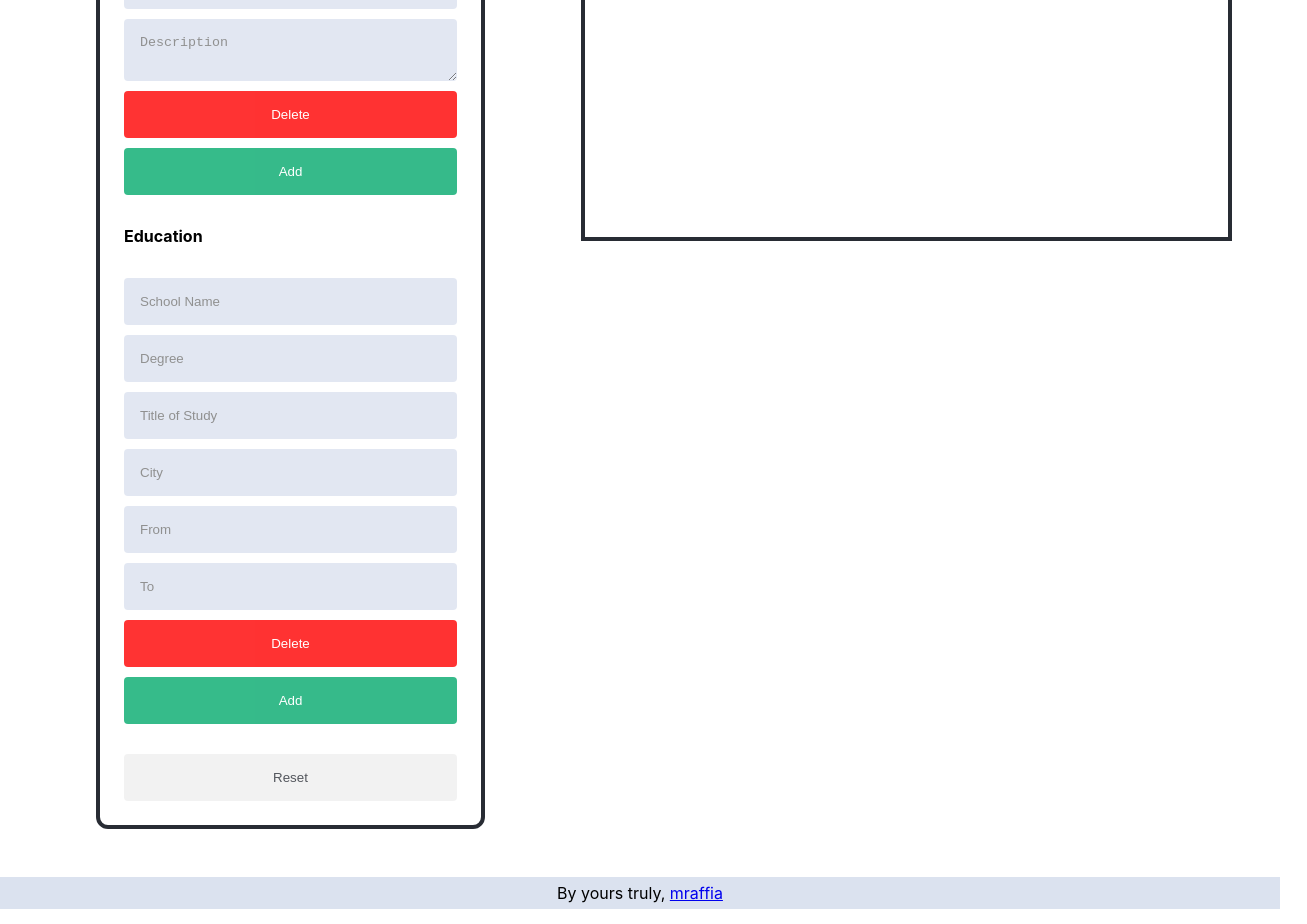
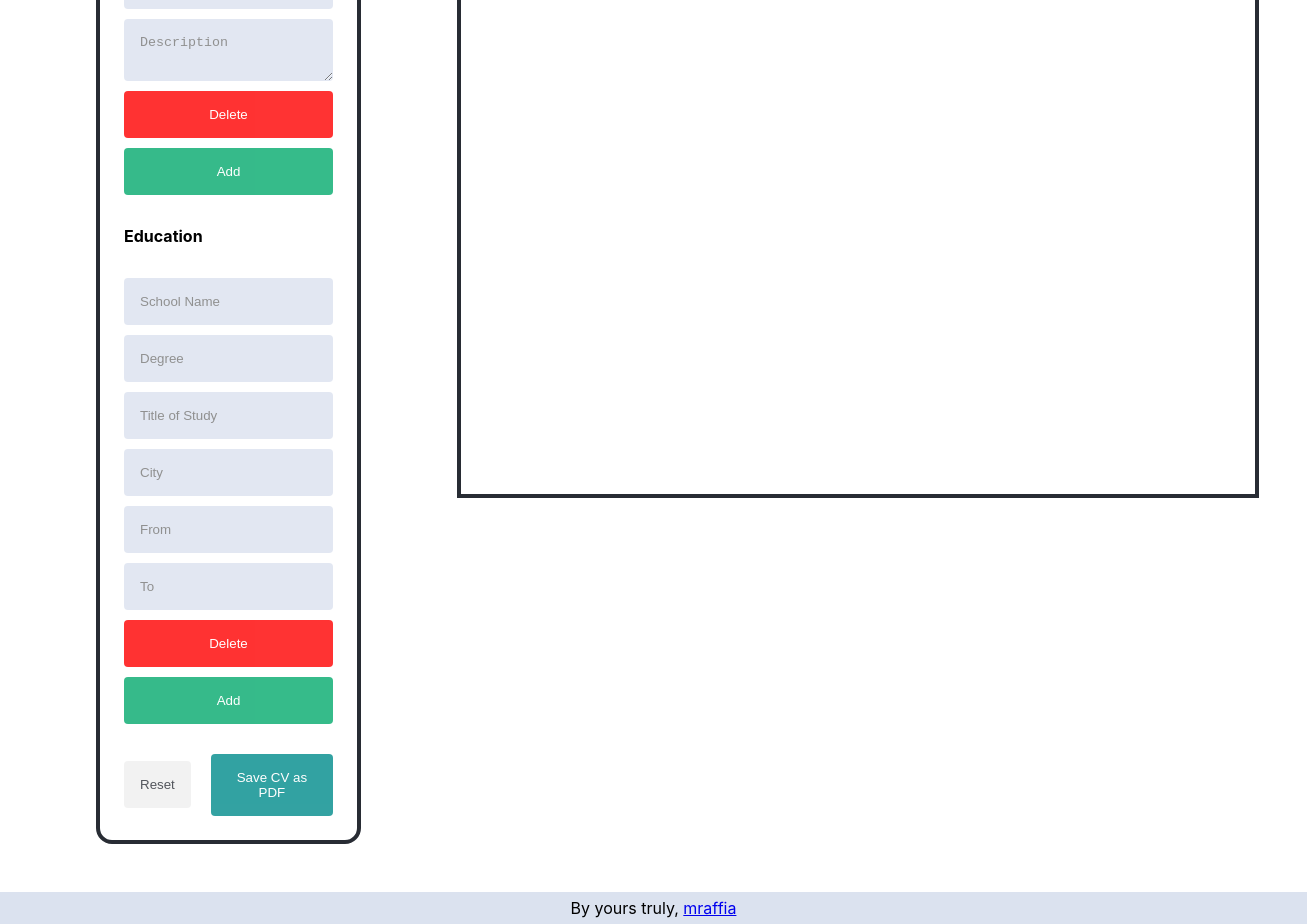
Before and after one commit to mraffia/odin-cv-application, a React (Create React App) app: page / in a window 1280 px wide. Shown: the part 721-1645 px from the top of the page, 1307 px wide, since content can reach past the window. Built offline with nearby package versions, Linux system fonts and the light colour scheme.

Commit message:
Implement save cv as pdf function

```diff
--- a/package.json
+++ b/package.json
@@ -6,6 +6,7 @@
     "@testing-library/jest-dom": "^5.16.5",
     "@testing-library/react": "^13.4.0",
     "@testing-library/user-event": "^13.5.0",
+    "html2pdf.js": "^0.10.1",
     "react": "^18.2.0",
     "react-dom": "^18.2.0",
     "react-scripts": "5.0.1",
--- a/src/App.css
+++ b/src/App.css
@@ -1,40 +1,5 @@
 .App {
   text-align: center;
-}
-
-.App-logo {
-  height: 40vmin;
-  pointer-events: none;
-}
-
-@media (prefers-reduced-motion: no-preference) {
-  .App-logo {
-    animation: App-logo-spin infinite 20s linear;
-  }
-}
-
-.App-header {
-  background-color: #282c34;
-  min-height: 100vh;
-  display: flex;
-  flex-direction: column;
-  align-items: center;
-  justify-content: center;
-  font-size: calc(10px + 2vmin);
-  color: white;
-}
-
-.App-link {
-  color: #61dafb;
-}
-
-@keyframes App-logo-spin {
-  from {
-    transform: rotate(0deg);
-  }
-  to {
-    transform: rotate(360deg);
-  }
 }
 
 .container {
@@ -62,16 +27,19 @@
   margin: 48px 48px 48px 96px;
   padding: 0 24px 24px 24px;
   border: #282c34 4px solid;
-  border-radius: 12px;
+  border-radius: 16px;
 }
 
 .overview-container {
   grid-area: overview;
   margin: 48px 48px 48px 48px;
-  padding: 0 24px 24px 24px;
   border: #282c34 4px solid;
-  height: 842px;
-  width: 595px;
+  height: 1123px;
+  width: 794px;
+}
+
+.overview-printable {
+  padding: 24px 36px 24px 36px;
 }
 
 .form-subcontainer,
@@ -126,11 +94,21 @@ button:hover {
   background-color: red;
 }
 
+.buttons-container {
+  margin-top: 20px;
+  display: flex;
+  justify-content: center;
+  align-items: center;
+}
+
 .reset {
-  margin-top: 20px;
+  margin-right: 20px;
   color: #282c34;
 }
 
+.generatePdf {
+  background-color: darkcyan;
+}
 
 textarea {
   resize: vertical;
@@ -144,6 +122,7 @@ textarea {
 
 .overview-personal-name {
   margin-bottom: 0;
+  margin-top: 0;
 }
 
 .overview-personal-title {
--- a/src/App.js
+++ b/src/App.js
@@ -1,3 +1,4 @@
+import html2pdf from 'html2pdf.js';
 import React from 'react';
 import './App.css';
 import Overview from "./components/Overview";
@@ -35,6 +36,7 @@ class App extends React.Component {
     this.handleAddExpOrEdu = this.handleAddExpOrEdu.bind(this);
     this.handleDeleteExpOrEdu = this.handleDeleteExpOrEdu.bind(this);
     this.handleReset = this.handleReset.bind(this);
+    this.handleGeneratePdf = this.handleGeneratePdf.bind(this);
   }
 
   handleChange(event) {
@@ -152,6 +154,15 @@ class App extends React.Component {
     }, () => { console.log(this.state) });
   }
 
+  handleGeneratePdf(event) {
+    const element = document.querySelector(".overview-printable");
+
+    html2pdf()
+      .set({ html2canvas: { scale: 4 } })
+      .from(element)
+      .save();
+  }
+
   render() {
     return (
       <div className="container">
@@ -204,11 +215,11 @@ class App extends React.Component {
               })}
               <button className="add-education" type="button" onClick={this.handleAddExpOrEdu}>Add</button>
             </div>
-
-            <div className="reset-container">
-              <button className="reset" type="button" onClick={this.handleReset}>Reset</button>
-            </div>
           </form>
+          <div className="buttons-container">
+            <button className="reset" type="button" onClick={this.handleReset}>Reset</button>
+            <button className="generatePdf" type="button" onClick={this.handleGeneratePdf}>Save CV as PDF</button>
+          </div>
         </div>
 
         <Overview
--- a/src/components/Overview.js
+++ b/src/components/Overview.js
@@ -8,6 +8,7 @@ class Overview extends React.Component {
 
         return (
             <div className="overview-container">
+                <div className="overview-printable">
                     <div className="overview-personal">
                         <h1 className="overview-personal-name">{personal.name}</h1>
                         <div className="overview-personal-title">{personal.title}</div>
@@ -48,6 +49,7 @@ class Overview extends React.Component {
                         })}
                     </div>
                 </div>
+            </div>
         );
     }
 }
```
Also changed, not shown: 1 other file (tests, documents, lock files or other folders). Lines whose indentation alone changed are shown as unchanged.
